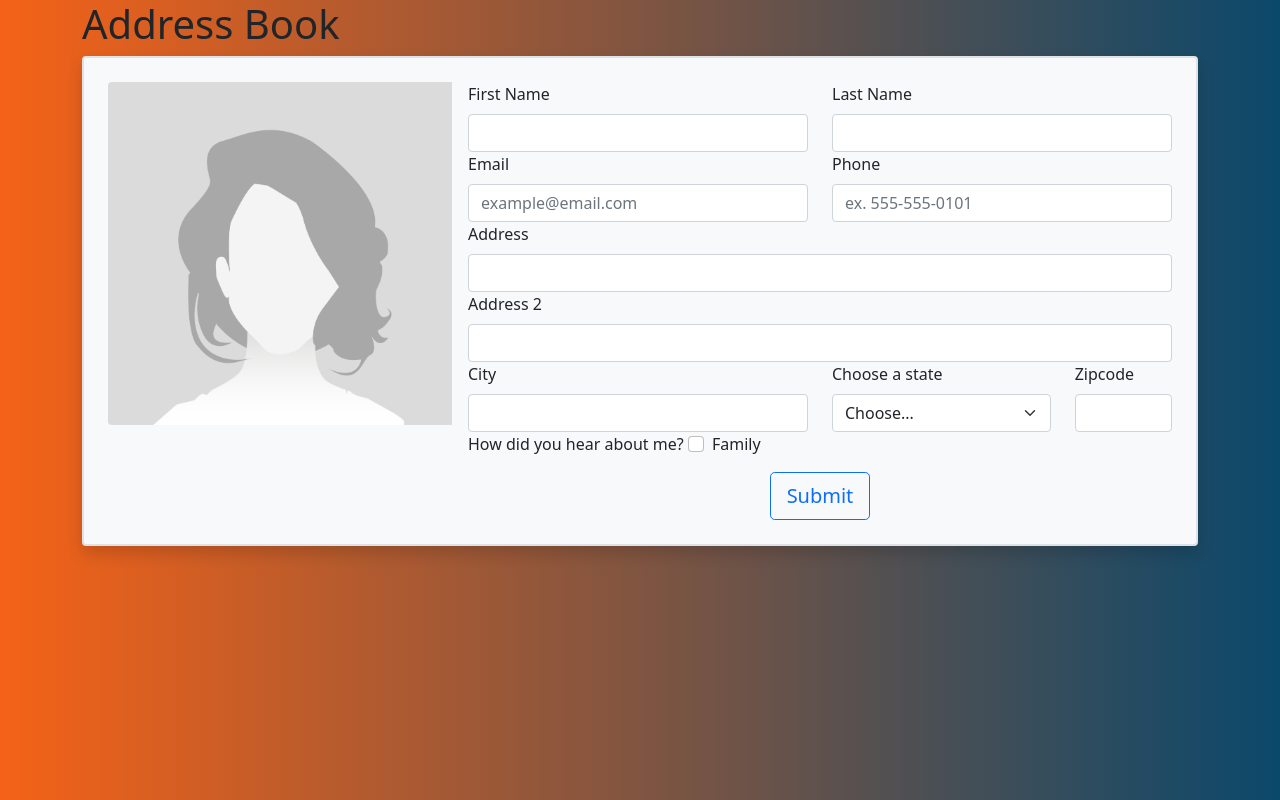
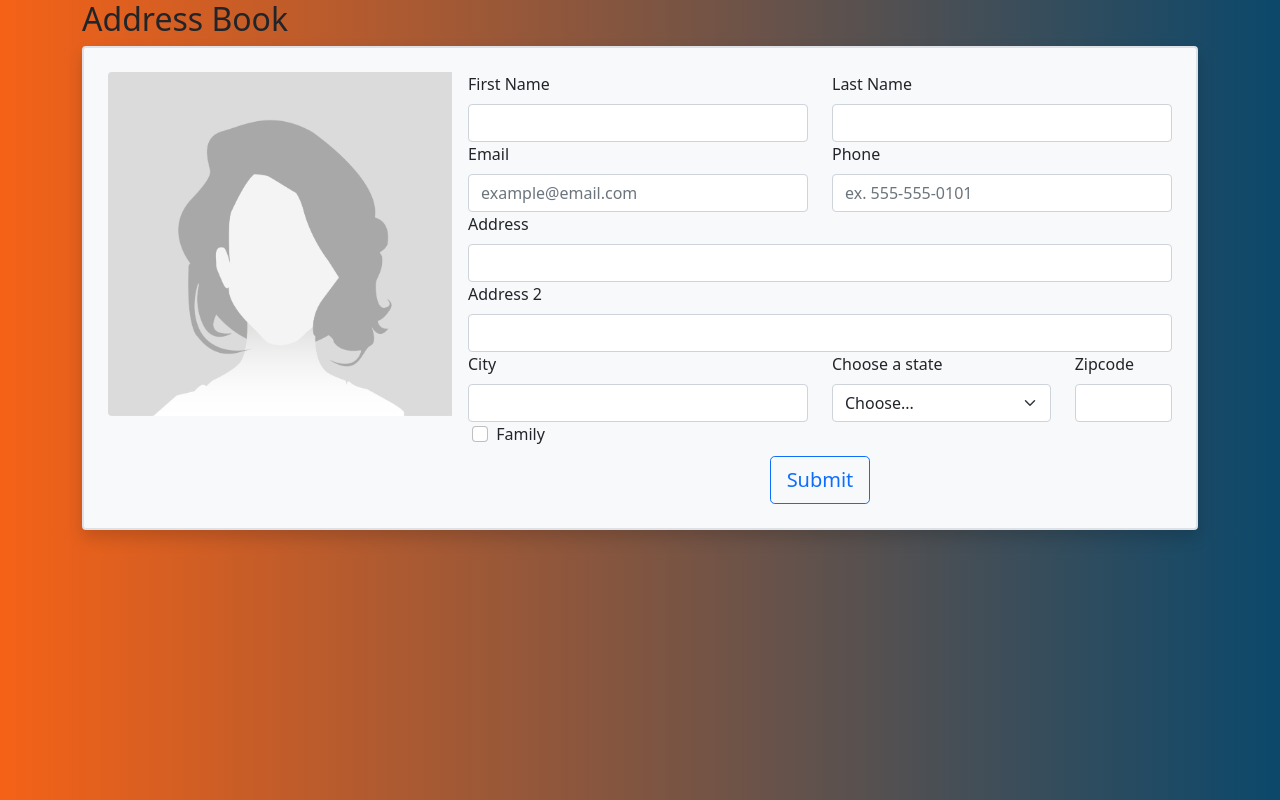
Before and after one commit to Bmart1108/AddressBookTemplate, a plain HTML site: page index.html in a window 1280 px wide. Drawn offline with nearby package versions, Linux system fonts and the light colour scheme.

Commit message:
Update index.html

```diff
--- a/index.html
+++ b/index.html
@@ -16,9 +16,9 @@
 
 <body>
     <div class="container">
-        <h1>Address Book</h1>
-        <div class="p-3 border border-2 rounded shadow bg-light" id="formContainingDiv">
-            <form name="addressbookform" class="row g-3 p-2" netlify data-netlify-recaptcha="true">
+        <h2>Address Book</h2>
+        <div class="p-3 border border-2 rounded shadow bg-light">
+            <form class="row g-3 p-2" netlify name="addressBookForm" netlify data-netlify-recaptcha="true">
 
                 <div class="col-12 col-md-4">
                     <img src="img/MicrosoftTeams-image (1).png" class="img-fluid rounded-start">
@@ -117,7 +117,7 @@
                             <input type="number" class="form-control" name="zipcode">
                         </div>
                         <div class="col-12 form-group">
-                            <label class="form-label">How did you hear about me?</label>
+                            <label class="form-label"></label>
                             <div class="form-check form-check-inline">
                                 <label for="inputFunnel" class="form-check-label">Family</label>
                                 <input type="checkbox" value="family" class="form-check-input" name="funnel">
```
